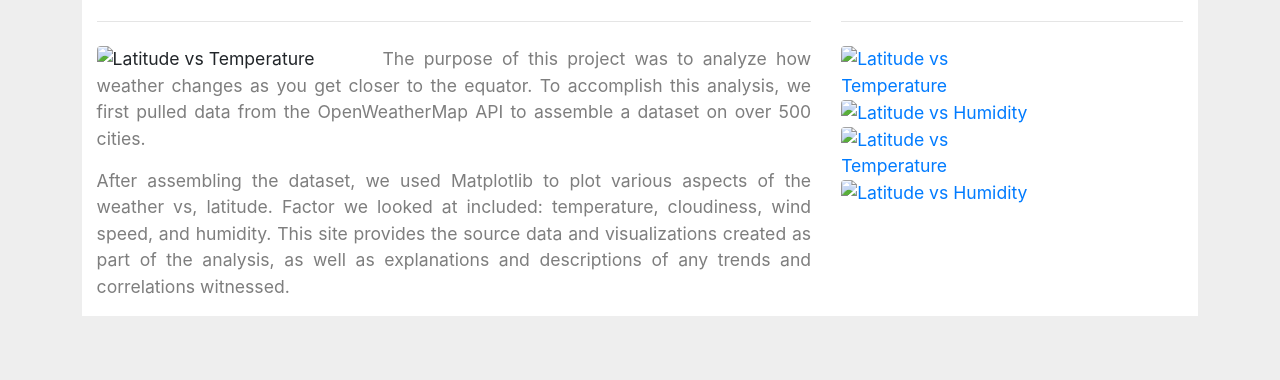
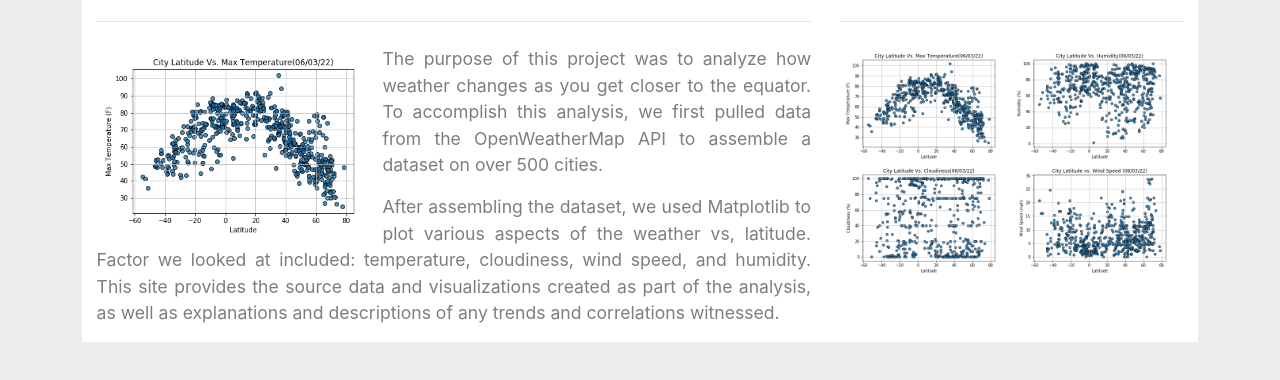
Before and after one commit to richardhkim/Global-Weather-Website-Dashboard, a plain HTML site: page index.html in a window 1280 px wide. Shown: the part 136-516 px from the top of the page. Drawn offline with nearby package versions, Linux system fonts and the light colour scheme; the site is published under a folder, as on GitHub Pages, so addresses that start at the root find nothing.

Commit message:
update site

```diff
--- a/index.html
+++ b/index.html
@@ -45,7 +45,7 @@
         <div class="col-sm-12 col-md-8 col-lg-8">
             <h2 class="text-left">Summary: Latitude vs. X</h2>
             <hr class="my-4">
-            <img src="/assets/images/Fig1.png" alt="Latitude vs Temperature" class="rounded main-image">
+            <img src="assets/images/Fig1.png" alt="Latitude vs Temperature" class="rounded main-image">
             <p>The purpose of this project was to analyze how weather changes as you get closer to the equator. To accomplish this analysis, we first pulled data from the OpenWeatherMap API to assemble a dataset on over 500 cities.</p>
             <p>After assembling the dataset, we used Matplotlib to plot various aspects of the weather vs, latitude. Factor we looked at included: temperature, cloudiness, wind speed, and humidity. This site provides the source data and visualizations created as part of the analysis, as well as explanations and descriptions of any trends and correlations witnessed.</p>
         </div>
@@ -53,16 +53,16 @@
             <h2 class="text-left">Visualizations</h2>
             <hr class="my-4">
             <a href="maxtemperature.html">
-                <img src="/assets/images/Fig1.png" class="rounded float-left thumbnail" alt="Latitude vs Temperature">
+                <img src="assets/images/Fig1.png" class="rounded float-left thumbnail" alt="Latitude vs Temperature">
             </a>
             <a href="humidity.html">
-                <img src="/assets/images/Fig2.png" class="rounded float right thumbnail" alt="Latitude vs Humidity">
+                <img src="assets/images/Fig2.png" class="rounded float right thumbnail" alt="Latitude vs Humidity">
             </a>
             <a href="cloudiness.html">
-                <img src="/assets/images/Fig3.png" class="rounded float-left  thumbnail" alt="Latitude vs Temperature">
+                <img src="assets/images/Fig3.png" class="rounded float-left  thumbnail" alt="Latitude vs Temperature">
             </a>
             <a href="windspeed.html">
-                <img src="/assets/images/Fig4.png" class="rounded float right  thumbnail" alt="Latitude vs Humidity">
+                <img src="assets/images/Fig4.png" class="rounded float right  thumbnail" alt="Latitude vs Humidity">
             </a>
         </div>
     </div>
```
Also changed, not shown: maxtemperature.html (+5 -5 lines).
